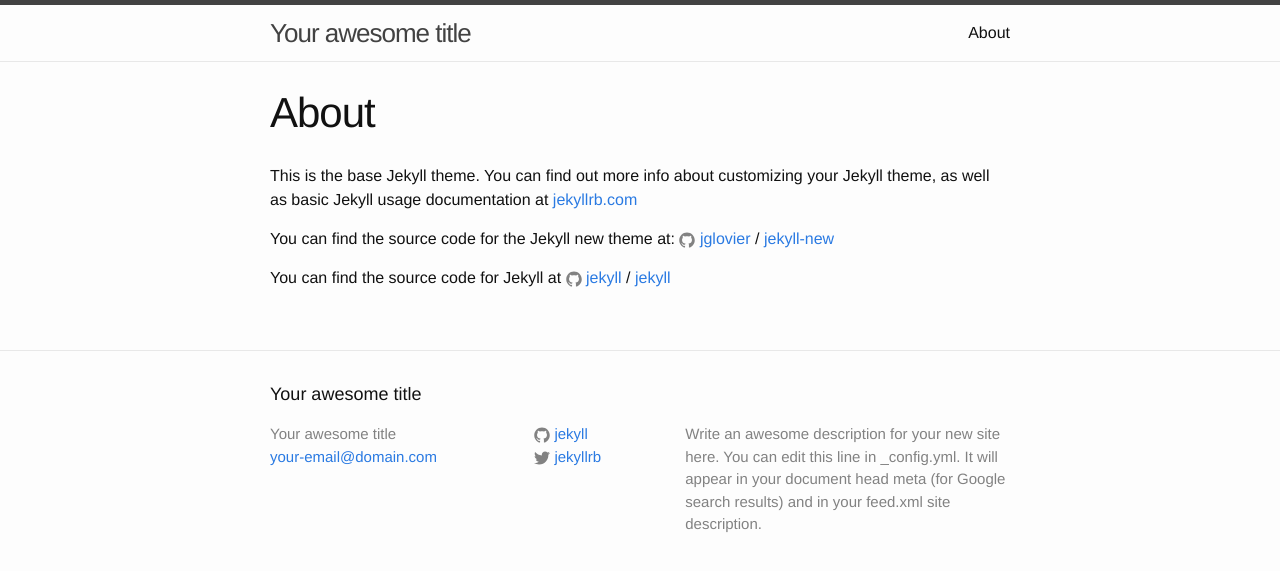
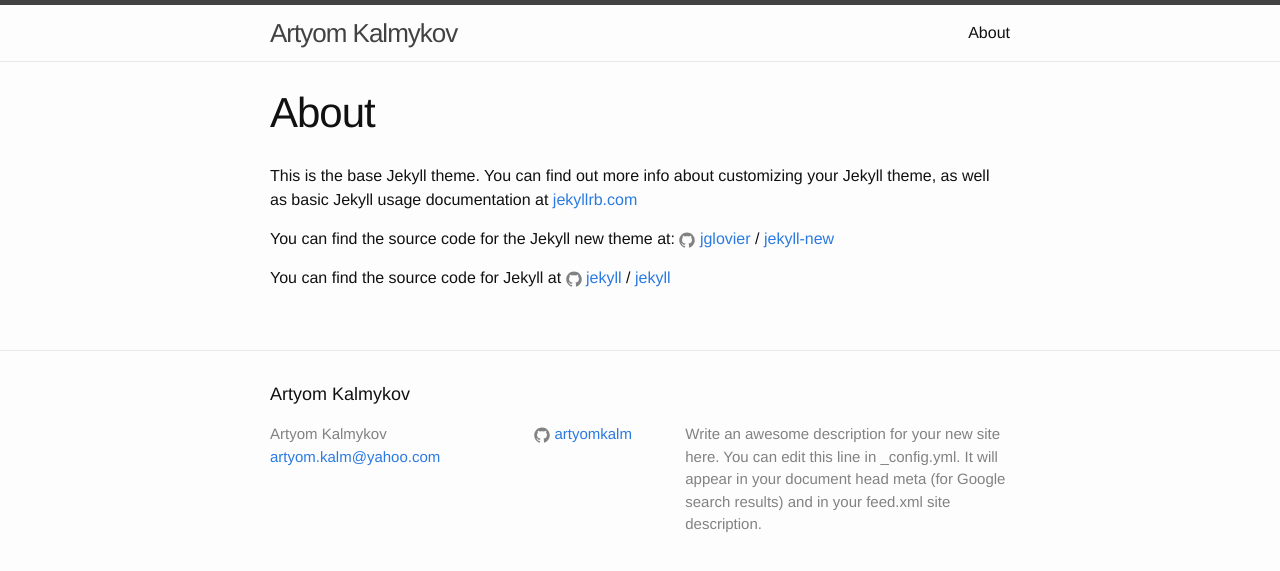
Before and after one commit to artyomkalm/artyomkalm.github.io, a Jekyll site: the page built from about.md, in a window 1280 px wide. Shown: the top 571 px of the page. Built offline with Jekyll 4.4.1, drawn with Linux system fonts in a browser that asks for light colours.

Commit message:
Configuring jekyll

```diff
--- a/_config.yml
+++ b/_config.yml
@@ -1,21 +1,13 @@
-# Welcome to Jekyll!
-#
-# This config file is meant for settings that affect your whole blog, values
-# which you are expected to set up once and rarely need to edit after that.
-# For technical reasons, this file is *NOT* reloaded automatically when you use
-# 'jekyll serve'. If you change this file, please restart the server process.
-
-# Site settings
-title: Your awesome title
-email: your-email@domain.com
+title: Artyom Kalmykov
+email: artyom.kalm@yahoo.com
 description: > # this means to ignore newlines until "baseurl:"
   Write an awesome description for your new site here. You can edit this
   line in _config.yml. It will appear in your document head meta (for
   Google search results) and in your feed.xml site description.
 baseurl: "" # the subpath of your site, e.g. /blog
-url: "http://yourdomain.com" # the base hostname & protocol for your site
-twitter_username: jekyllrb
-github_username:  jekyll
+url: "http://artyomkalm.github.io" # the base hostname & protocol for your site
+#twitter_username: jekyllrb
+github_username:  artyomkalm
 
 # Build settings
 markdown: kramdown
```
